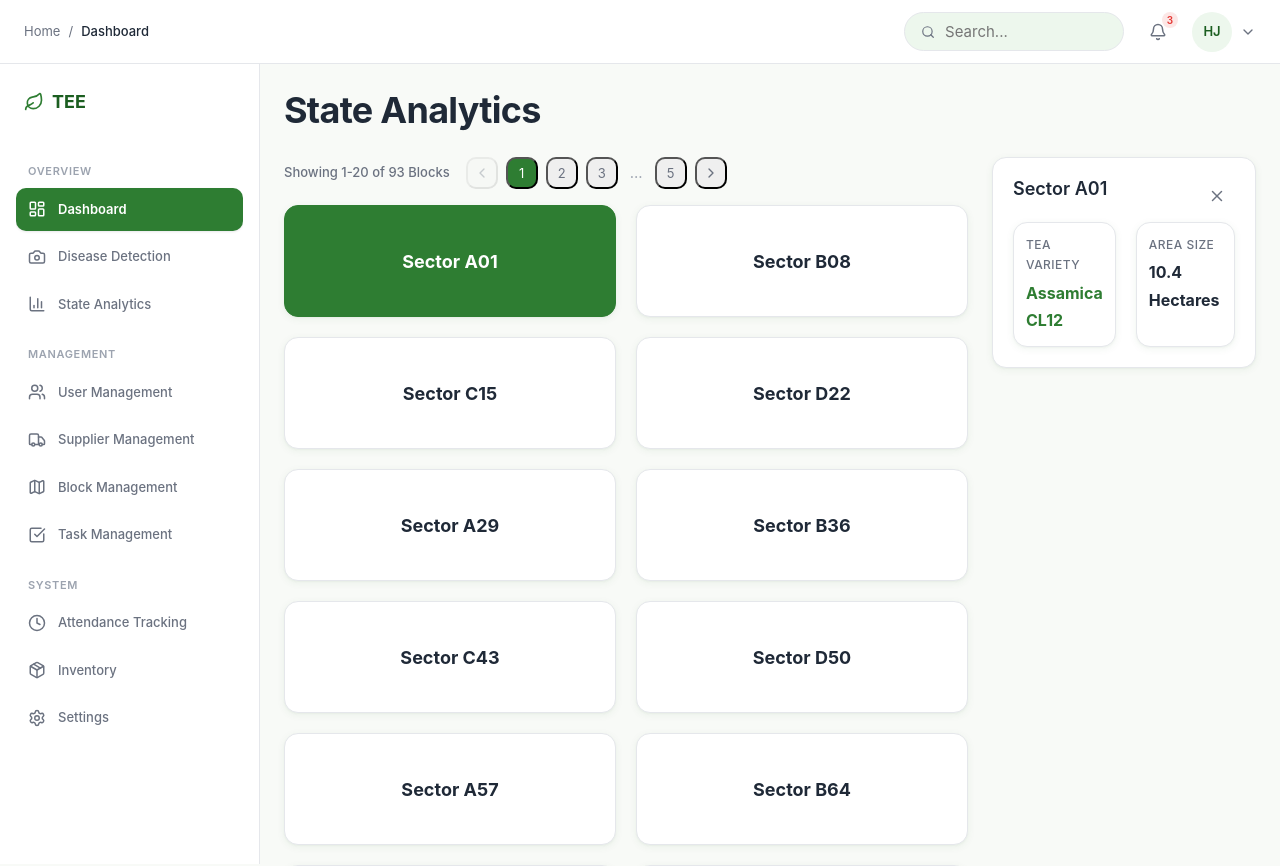
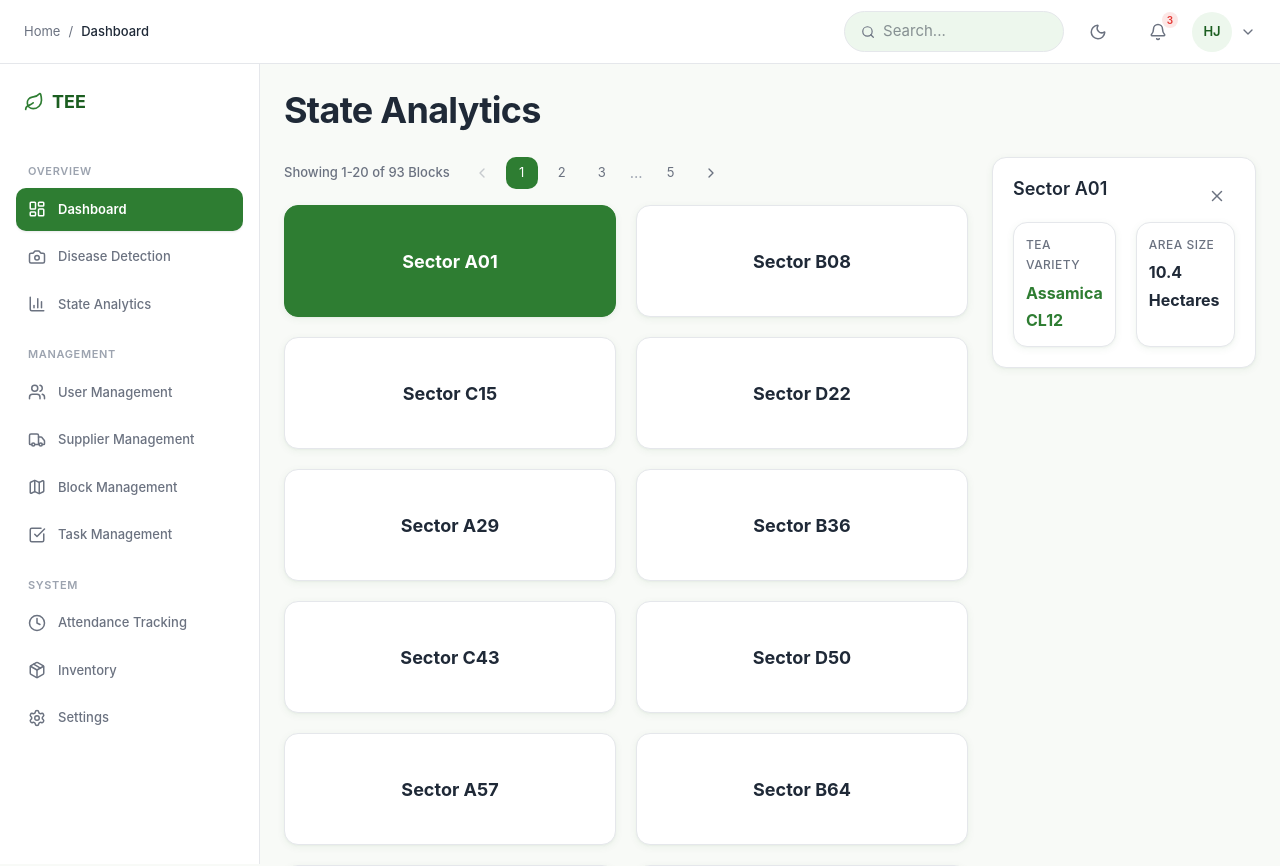
Before and after one commit to isururx/TEE, a React (Vite) app in the folder Frontend/Tee/: page / in a window 1280 px wide. Shown: the top 866 px of the page. Built offline with nearby package versions, Linux system fonts and the light colour scheme.

Commit message:
restore dark mode toggle

```diff
--- a/Frontend/Tee/src/App.jsx
+++ b/Frontend/Tee/src/App.jsx
@@ -1,4 +1,5 @@
 import React from "react";
+
 import Login from "./auth/Login.jsx";
 import DiseaseDetection from "./disease/DiseaseDetection.jsx";
 import StateAnalytics from "./analytics/stateAnalytics.jsx";
--- a/Frontend/Tee/src/common components/header.jsx
+++ b/Frontend/Tee/src/common components/header.jsx
@@ -1,5 +1,14 @@
-import React, { useState } from "react";
-import { Bell, Search, ChevronDown, User, Settings, LogOut } from "lucide-react";
+import React, { useState, useEffect } from "react";
+import { Bell, Search, ChevronDown, User, Settings, LogOut, Moon, Sun } from "lucide-react";
+
+const THEME_KEY = "tee-theme";
+
+function applyTheme(theme) {
+  const root = document.documentElement;
+  const isDark = theme === "dark";
+  root.classList.toggle("dark", isDark);
+  root.setAttribute("data-theme", theme);
+}
 
 /**
  * Header
@@ -25,6 +34,21 @@ export default function Header({
 }) {
   const [menuOpen, setMenuOpen] = useState(false);
   const [notifOpen, setNotifOpen] = useState(false);
+  const [theme, setTheme] = useState("light");
+
+  useEffect(() => {
+    const saved = localStorage.getItem(THEME_KEY);
+    const defaultTheme = saved || (window.matchMedia("(prefers-color-scheme: dark)").matches ? "dark" : "light");
+    setTheme(defaultTheme);
+    applyTheme(defaultTheme);
+  }, []);
+
+  useEffect(() => {
+    applyTheme(theme);
+    localStorage.setItem(THEME_KEY, theme);
+  }, [theme]);
+
+  const toggleTheme = () => setTheme((current) => (current === "dark" ? "light" : "dark"));
 
   return (
     <header
@@ -60,6 +84,15 @@ export default function Header({
             onChange={(e) => onSearch(e.target.value)}
           />
         </div>
+
+        <button
+          className="btn-icon"
+          aria-label="Toggle theme"
+          onClick={toggleTheme}
+          style={{ marginRight: "var(--space-2)" }}
+        >
+          {theme === "dark" ? <Sun size={18} /> : <Moon size={18} />}
+        </button>
 
         <div style={{ position: "relative" }}>
           <button
--- a/Frontend/Tee/src/index.css
+++ b/Frontend/Tee/src/index.css
@@ -1,3 +1,5 @@
+@import "tailwindcss";
+
 /* ==========================================================================
    TEE — AI-Based Tea Disease Detection & Estate Management System
    Global Design System Stylesheet
@@ -102,7 +104,17 @@
   --z-tooltip: 500;
 }
 
-/* ---- Dark Mode Ready (token overrides only; toggle via [data-theme="dark"] on <html>) ---- */
+/* ---- Dark Mode Ready (token overrides only; toggle via .dark or [data-theme="dark"] on <html>) ---- */
+html.dark,
+[data-theme='dark'] {
+  color-scheme: dark;
+}
+
+html.dark {
+  color-scheme: dark;
+}
+
+html.dark,
 [data-theme='dark'] {
   --color-bg: #0F1712;
   --color-sidebar: #14201A;
--- /dev/null
+++ b/Frontend/Tee/tailwind.config.js
@@ -0,0 +1,14 @@
+import defaultTheme from 'tailwindcss/defaultTheme'
+
+export default {
+  darkMode: 'class',
+  content: ['./index.html', './src/**/*.{js,jsx,ts,tsx}'],
+  theme: {
+    extend: {
+      fontFamily: {
+        sans: ['Inter', ...defaultTheme.fontFamily.sans],
+      },
+    },
+  },
+  plugins: [],
+}
```
